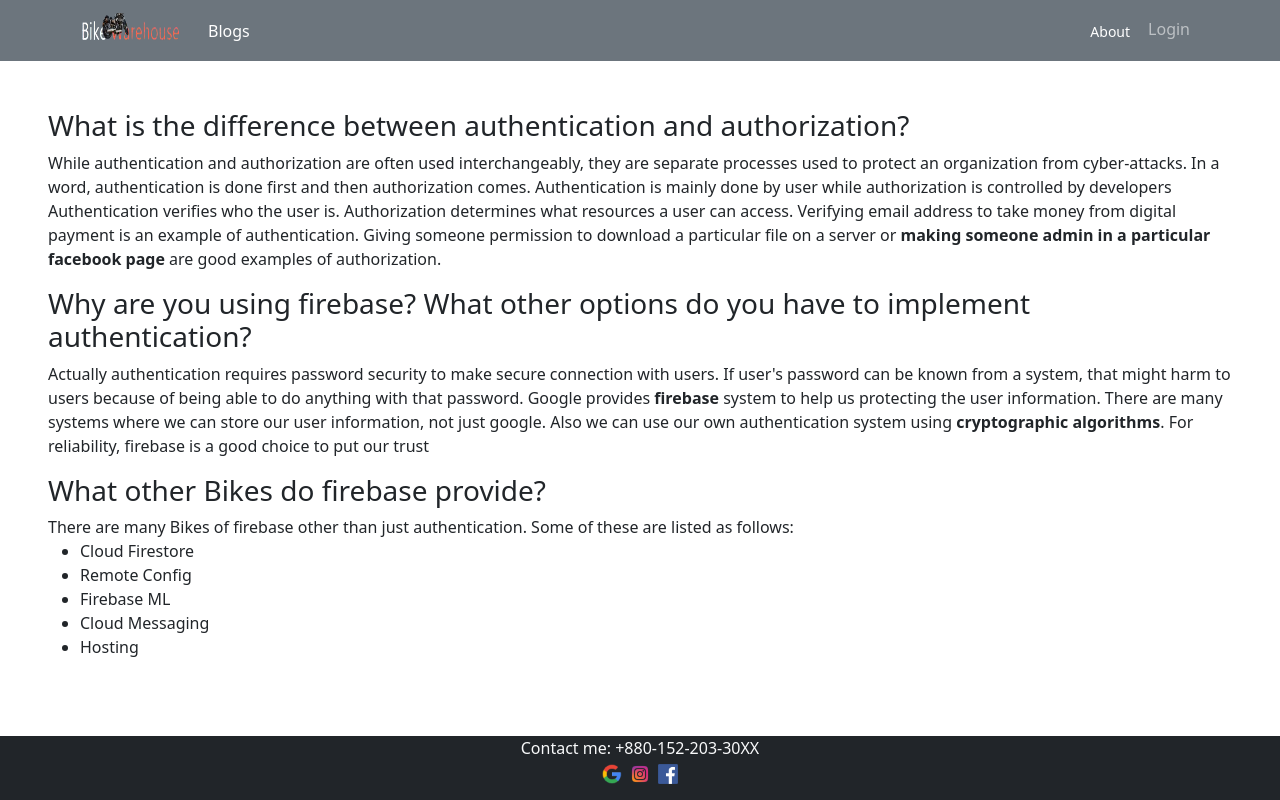
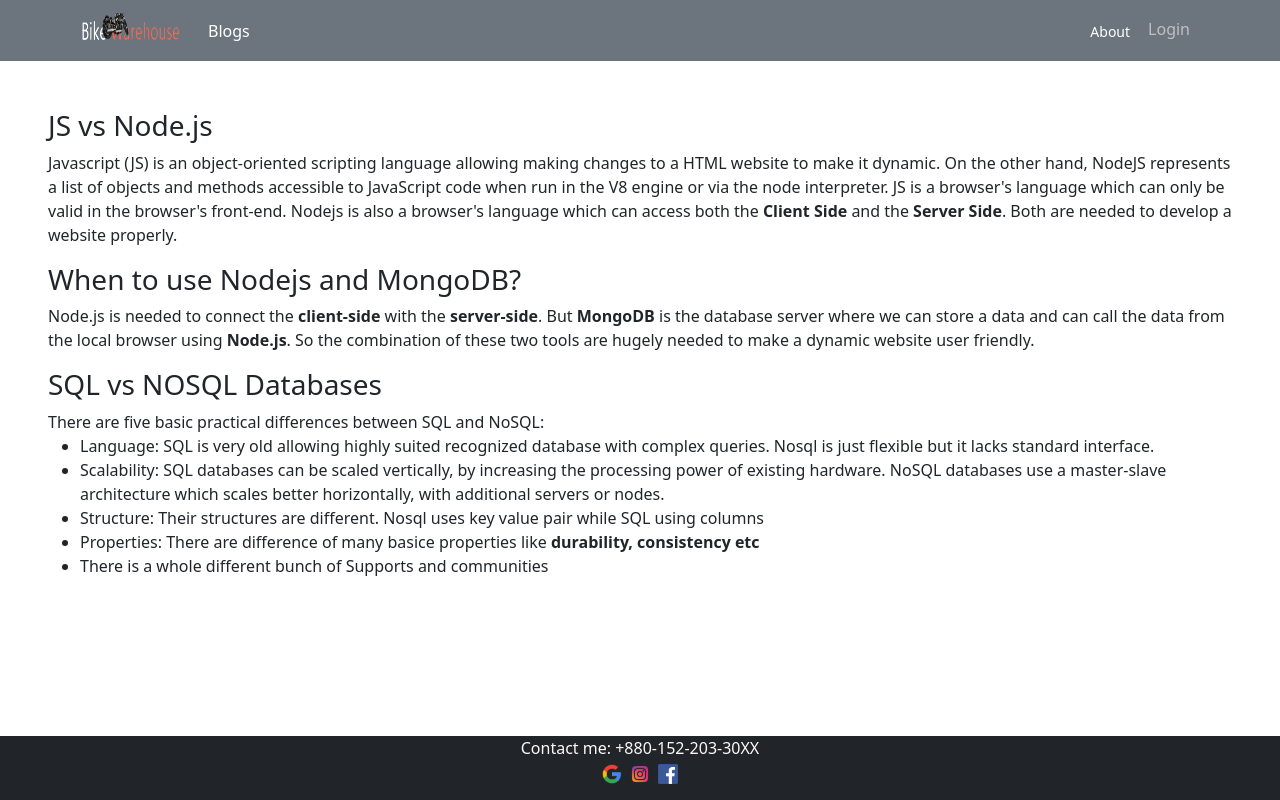
Before and after one commit to NirabHossain/warehouse-management-client, a React (Create React App) app: page /blogs in a window 1280 px wide. Built offline with nearby package versions, Linux system fonts and the light colour scheme; no server answers.

Commit message:
corrections

```diff
--- a/src/App.js
+++ b/src/App.js
@@ -40,7 +40,7 @@
           </RequireAuth>
         }></Route>
 
-        <Route path="/inventory" element={
+        <Route path="/bikes" element={
           <RequireAuth>
             <Inventory/>
           </RequireAuth>
--- a/src/Blogs/Blogs.js
+++ b/src/Blogs/Blogs.js
@@ -3,30 +3,25 @@
 const Blogs = () => {
     return (
         <div className='p-5'>
-            <h3>What is the difference between authentication and authorization?</h3>
+            <h3>JS vs Node.js</h3>
             <p>
-                While authentication and authorization are often used interchangeably, they are separate processes used to protect an organization from cyber-attacks.
+                Javascript (JS) is an object-oriented scripting language allowing making changes to a HTML website to make it dynamic. On the other hand, NodeJS  represents a list of objects and methods accessible to JavaScript code when run in the V8 engine or via the node interpreter. JS is a browser's language which can only be valid in the browser's front-end. Nodejs is also a browser's language which can access both the <strong>Client Side</strong> and the <strong>Server Side</strong>. Both are needed to develop a website properly.
+            </p>
+            <h3>When to use Nodejs and MongoDB?</h3>
+            <p>
+                Node.js is needed to connect the <strong>client-side</strong> with the <strong>server-side</strong>. But <strong>MongoDB</strong> is the database server where we can store a data and can call the data from the local browser using <strong>Node.js</strong>. So the combination of these two tools are hugely needed to make a dynamic website user friendly.
+            </p>
+            <h3>SQL vs NOSQL Databases</h3>
+            <p>
+                There are five basic practical differences between SQL and NoSQL:
+                <ul>
+                    <li>Language: SQL is very old allowing highly suited recognized database with complex queries. Nosql is just flexible but it lacks standard interface.</li>
+                    <li>Scalability: SQL databases can be scaled vertically, by increasing the processing power of existing hardware. NoSQL databases use a master-slave architecture which scales better horizontally, with additional servers or nodes.</li>
+                    <li>Structure: Their structures are different. Nosql uses key value pair while SQL using columns</li>
+                    <li>Properties: There are difference of many basice properties like <strong>durability, consistency etc</strong></li>
+                    <li>There is a whole different bunch of Supports and communities</li>
+                </ul>
 
-                In a word, authentication is done first and then authorization comes. Authentication is mainly done by user while authorization is controlled by developers
-                Authentication verifies who the user is.	Authorization determines what resources a user can access.
-
-                Verifying email address to take money from digital payment is an example of authentication.
-                Giving someone permission to download a particular file on a server or <strong>making someone admin in a particular facebook page</strong> are good examples of authorization.
-            </p>
-            <h3>Why are you using firebase? What other options do you have to implement authentication?</h3>
-            <p>
-                Actually authentication requires password security to make secure connection with users. If user's password can be known from a system, that might harm to users because of being able to do anything with that password. Google provides <strong>firebase</strong> system to help us protecting the user information. There are many systems where we can store our user information, not just google. Also we can use our own authentication system using <strong> cryptographic algorithms</strong>. For reliability, firebase is a good choice to put our trust
-            </p>
-            <h3>What other Bikes do firebase provide?</h3>
-            <p>
-                There are many Bikes of firebase other than just authentication. Some of these are listed as follows:
-                <ul>
-                    <li>Cloud Firestore </li>
-                    <li>Remote Config</li>
-                    <li>Firebase ML</li>
-                    <li>Cloud Messaging</li>
-                    <li>Hosting</li>
-                </ul>
             </p>
         </div >
     );
--- a/src/Pages/BikesCheckout/BikesCheckout.js
+++ b/src/Pages/BikesCheckout/BikesCheckout.js
@@ -1,10 +1,6 @@
-import React, { useEffect, useState } from 'react';
 import { useForm } from 'react-hook-form';
-import { useParams } from 'react-router-dom';
+import { Link, useParams } from 'react-router-dom';
 import useBike from '../../hooks/useBike';
-// import Bike from '../Home/Place/Bike';
-// import Bikes from '../../Bikes/Bikes';
-
 const BikesCheckout = () => {
     const { register, handleSubmit } = useForm();
     const { bikeId } = useParams();
@@ -17,7 +13,6 @@
             headers: { "content-type": "application/json" },
             body: JSON.stringify(bike)
         }).then(res => res.json()).then(inf => console.log(inf))
-
     }
 
     const handleDelivered = (bike) => {
@@ -56,6 +51,8 @@
                 <input type="submit" value="Add quantity" />
             </form>
 
+            <Link to="/manage"><button className='w-25 d-block mx-auto py-3 my-2 btn btn-primary'>Manage Bikes</button></Link>
+
         </div>
     );
 };
--- a/src/Pages/Home/Bikes/Bikes.js
+++ b/src/Pages/Home/Bikes/Bikes.js
@@ -1,4 +1,5 @@
 import React from 'react';
+import { Link } from 'react-router-dom';
 import useBikes from '../../../hooks/useBikes';
 import Bike from '../Bike/Bike';
 import './Bikes.css';
@@ -22,6 +23,9 @@
                     }
                 </div>
             </div>
+
+            <Link to="/manage"><button className='w-100 py-3 my-2 btn btn-primary'>Manage Bikes</button></Link>
+
         </div>
     );
 };
--- a/src/Pages/Home/Home/Home.js
+++ b/src/Pages/Home/Home/Home.js
@@ -2,14 +2,18 @@
 // import Banner from '../Banner/Banner';
 import Vehicles from '../Vehicles/Vehicles';
 import Bikes from '../Bikes/Bikes';
+import ShareHolder from '../ShareHolder/ShareHolder';
+import Manufacturer from '../Manufacturer/Manufacturer';
 
 const Home = () => {
     return (
-        <>
+        <div className='mb-5 pb-5'>
             {/* <Banner></Banner> */}
             <Bikes></Bikes>
+            <ShareHolder/>
+            <Manufacturer/>
             <Vehicles></Vehicles>
-        </>
+        </div>
     );
 };
 //
--- /dev/null
+++ b/src/Pages/Home/Manufacturer/Manufacturer.js
@@ -0,0 +1,28 @@
+import React from 'react';
+import { useForm } from 'react-hook-form';
+
+const Manufacturer = () => {
+    const { register, handleSubmit } = useForm();
+    const onSubmit = data => {
+        console.log(data.name);
+        const msg = `It's a pleasure to have you as a part of our business ${data.name}. We hope to work together in near future`
+        alert(msg)
+    }
+    return (
+        <div className='w-50 mx-auto my-5'>
+            <h2 className='text-center'>Become A Manufacturer</h2>
+
+            <div className="text-secondary w-50 mx-auto my-2">We allow not only bikes but also various types of vehicles and parts as per the public demand. So if you are a company supplying to our famous warehouse, please let us know. It will be easy to connect with you if you just let us know by filling this form up</div>
+
+            <form onSubmit={handleSubmit(onSubmit)} className="d-flex flex-column">
+                <input className='mb-2' placeholder='Name' {...register("name", { required: true, maxLength: 20 })} />
+                <input className='mb-2' placeholder='Company Name' {...register("companyName", { required: true, maxLength: 20 })} />
+                <textarea className='mb-2' placeholder='Supplied Product details' {...register("description")} />
+                <input className='mb-2' placeholder='Trade License Number' type="number" {...register("trade")} />
+                <input className='mb-2' placeholder='Address' type="text" {...register("address")} />
+                <input type="submit" value="Submit Profile" />
+            </form>
+        </div>
+    );
+};
+export default Manufacturer;
--- /dev/null
+++ b/src/Pages/Home/ShareHolder/ShareHolder.js
@@ -0,0 +1,29 @@
+import React from 'react';
+import { useForm } from 'react-hook-form';
+
+const ShareHolder = () => {
+    const { register, handleSubmit } = useForm();
+    const onSubmit = data => {
+
+        console.log(data.name);
+        const msg = `Thank you, ${data.name}!! We will contact you soon`
+        alert(msg)
+    }
+    return (
+        <div className='w-50 mx-auto my-5'>
+            <h2 className='text-center'>Become A Share Holder</h2>
+            <div className="text-secondary mx-auto w-50  my-2">If you want to buy a share, please fill this form out. We will contact with you and invite you to our company</div>
+            <form onSubmit={handleSubmit(onSubmit)} className="d-flex flex-column">
+                <input className='mb-2' placeholder='Name' {...register("name", { required: true, maxLength: 20 })} />
+                <input className='mb-2' placeholder='Company Name' {...register("companyName", { required: true, maxLength: 20 })} />
+                <textarea className='mb-2' placeholder='Why do you want a partnership?' {...register("description")} />
+                <input className='mb-2' placeholder='How much portion you want to buy' type="number" {...register("percentage")} />
+                <input className='mb-2' placeholder='Trade License Number' type="number" {...register("trade")} />
+                <input className='mb-2' placeholder='Address' type="text" {...register("address")} />
+                <input className='mb-2' placeholder='Passport size Photo' type="text" {...register("image")} />
+                <input type="submit" value="Submit Profile" />
+            </form>
+        </div>
+    );
+};
+export default ShareHolder;
--- a/src/Pages/Home/Vehicle/Vehicle.js
+++ b/src/Pages/Home/Vehicle/Vehicle.js
@@ -1,17 +1,15 @@
 import React from 'react';
 
 const Vehicle = ({ vehicle }) => {
-    const { name, img, fare, description} = vehicle;
+    const { name, image} = vehicle;
     return (
         <div className='g-5 col-sm-12 col-md-6 col-lg-4'>
             <div className="card" style={{ width: "18rem" }}>
-                <img src={img} height={250} className="card-img-top" alt="..." />
+                <img src={image} height={250} className="card-img-top" alt="..." />
                 <div className="card-body">
                     <h5 className="card-title">{name}</h5>
-                    <p className="card-text">{description}</p>
-                    <a href="#Bikes" className="btn btn-primary">Confirm {name}</a>
+                    <a href="#Bikes" className="btn btn-primary">Confirm Supplying {name}</a>
                 </div>
-                <div className='card-footer'>{name} fare: {fare} BDT</div>
             </div>
         </div>
 
--- a/src/Pages/ManageBikes/ManageBikes.js
+++ b/src/Pages/ManageBikes/ManageBikes.js
@@ -1,4 +1,5 @@
 import React from 'react';
+import { Link } from 'react-router-dom';
 import useBikes from '../../hooks/useBikes';
 import Table, { Styles } from '../../Table/Table';
 import './ManageBikes.css';
@@ -42,8 +43,8 @@
 
     return (
         <div className='mb-5 pb-5'>
-            <h2>Manage your favorite Bikes</h2>
-            <div className='d-flex'>
+            <h2 className='text-center'>Manage your favorite Bikes</h2>
+            <div className='d-flex justify-content-center'>
                 <Styles>
                     <Table columns={columns} data={bikes} />
                 </Styles>
@@ -55,6 +56,8 @@
                     }
                 </div>
             </div>
+            <Link to="/add"><button className='w-25 d-block mx-auto py-3 my-2 btn btn-primary'>Add a new Bike</button></Link>
+
         </div>
     );
 };
--- a/src/Pages/Shared/Header/Header.js
+++ b/src/Pages/Shared/Header/Header.js
@@ -34,7 +34,7 @@
                             {
                                 user ?
                                     <div className='d-flex align-items-baseline justify-content-center'>
-                                        <Nav.Link as={Link} to="/inventory" className='text-white'><div className='headerNav'><small>Inventory</small></div></Nav.Link>
+                                        <Nav.Link as={Link} to="/bikes" className='text-white'><div className='headerNav'><small>See All</small></div></Nav.Link>
                                         <Nav.Link as={Link} to="/myItems" className='text-white'><div className='headerNav'><small>My Items</small></div></Nav.Link>
                                         <Nav.Link as={Link} to="/add" className='text-white'><div className='headerNav'><small>Add Bike</small></div></Nav.Link>
                                         <Nav.Link as={Link} to="/manage" className='text-white'><div className='headerNav'><small>Manage Bikes</small></div></Nav.Link>
--- a/src/Pages/Shared/NotFound/NotFound.js
+++ b/src/Pages/Shared/NotFound/NotFound.js
@@ -3,7 +3,7 @@
 const NotFound = () => {
     return (
         <div>
-            <h2 className='text-primary text-center'>Sorry, the page you requested is not found</h2>
+            <img src="/404.jpg" alt="" className='w-100 h-100' />
         </div>
     );
 };
```
Also changed, not shown: src/Pages/Home/Vehicles/Vehicles.js (+6 -15 lines), public/404.jpg (added).
